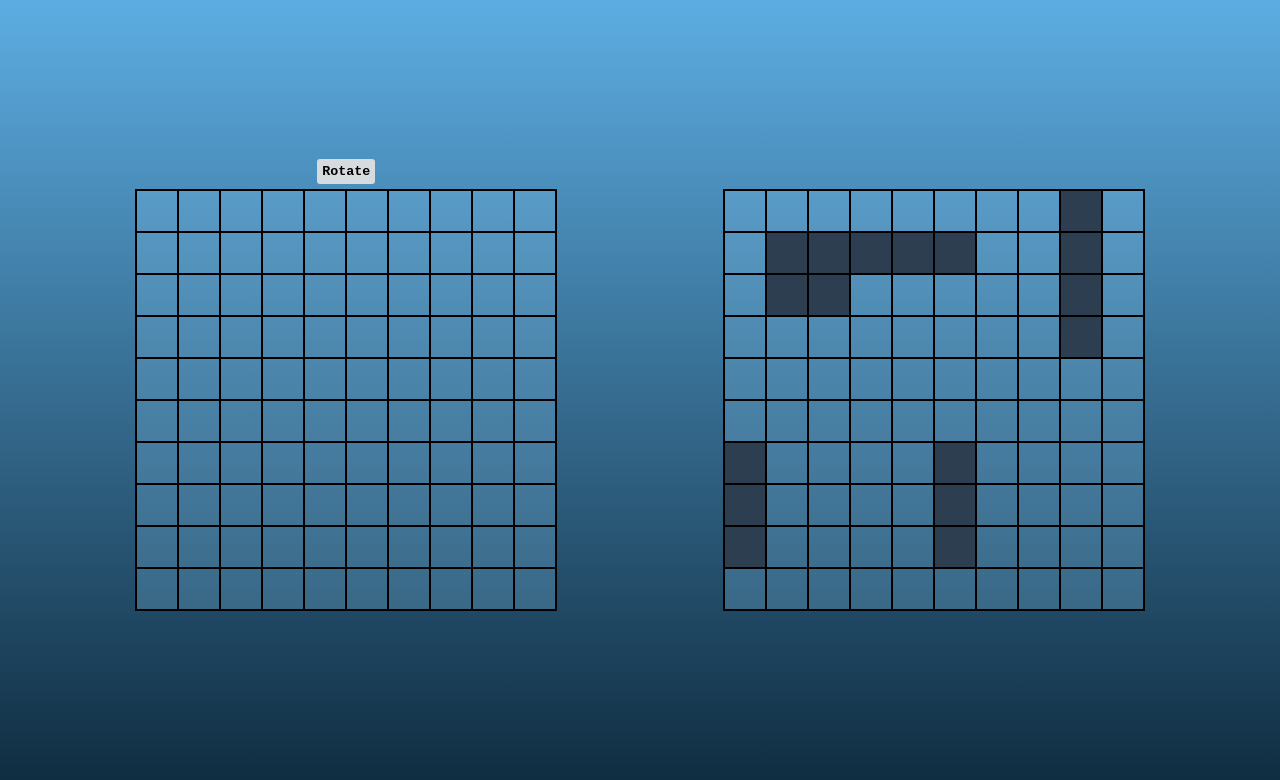
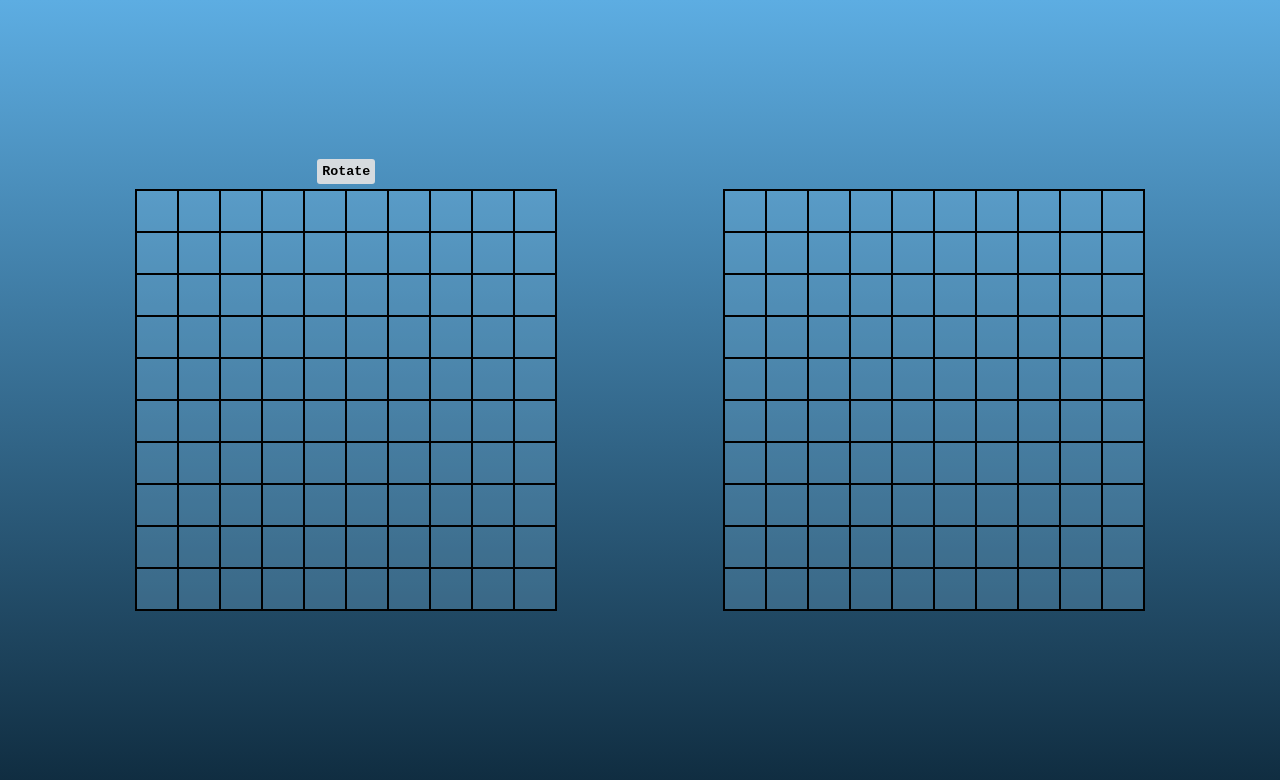
Before and after one commit to Chamara-Wijepala/battleship, a website built with webpack: page src/index.html in a window 1280 px wide. Built offline with nearby package versions, Linux system fonts and the light colour scheme.

Commit message:
Remove visibility of enemy ships

```diff
--- a/src/index.css
+++ b/src/index.css
@@ -82,7 +82,7 @@ main {
   background-color: rgba(44, 62, 80, 0.33);
 }
 
-.has-ship {
+#player-board .has-ship {
   background-color: #2C3E50;
 }
 
```
